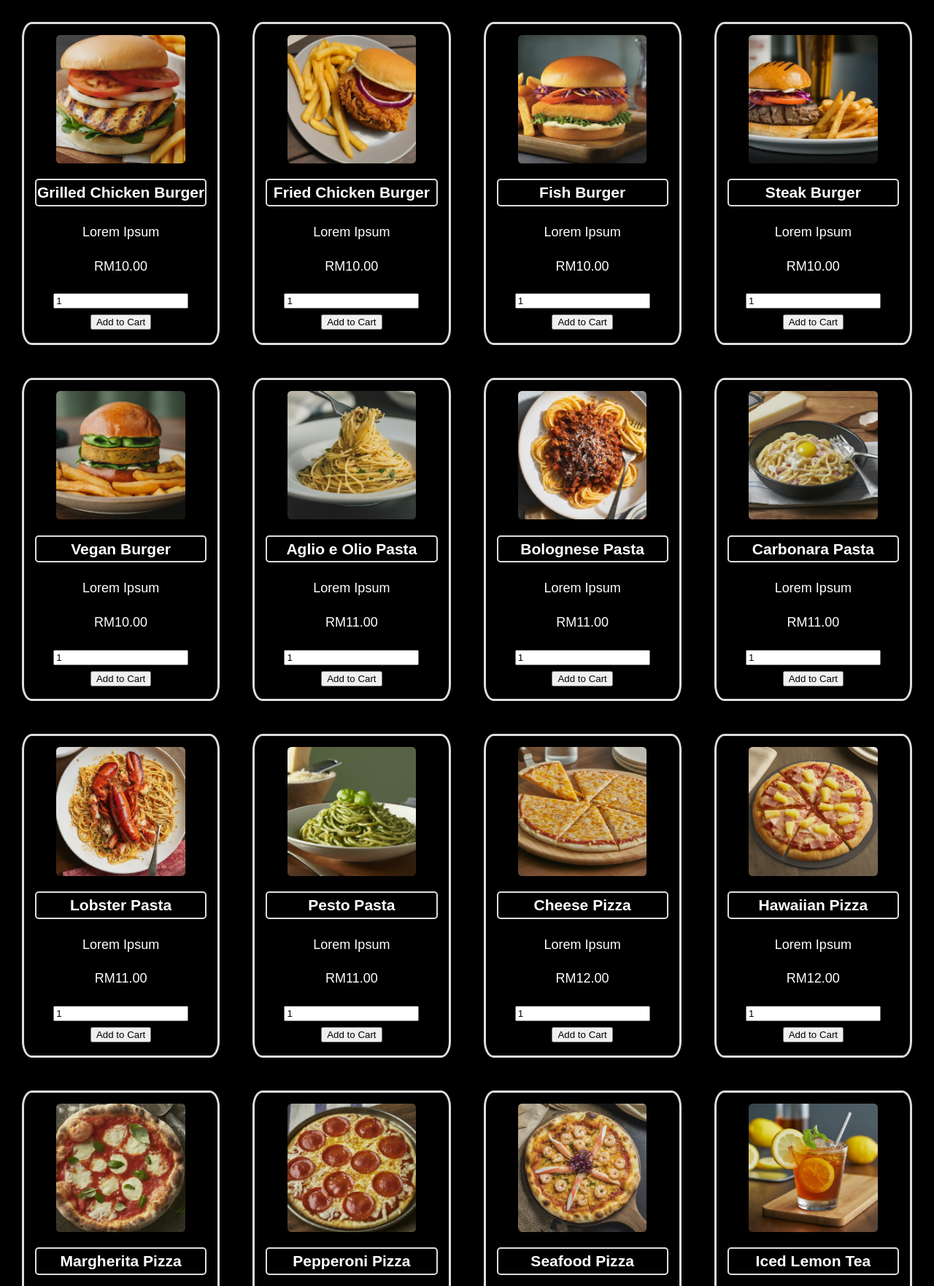
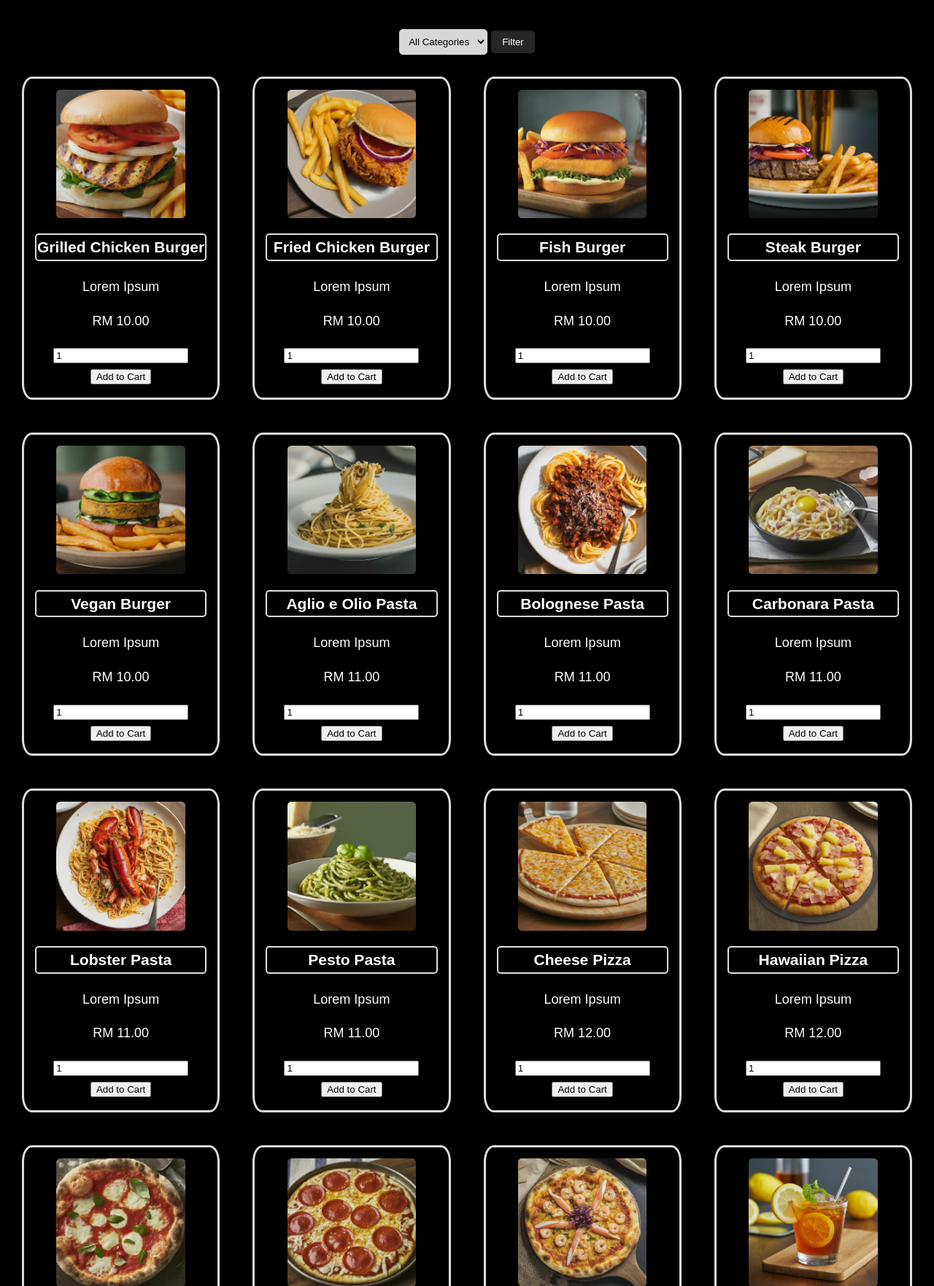
Before and after one commit to jkgithub02/Eat-with-JJ, a PHP site: page /menu.php in a window 1280 px wide. Shown: the part 195-1958 px from the top of the page at 73% size. Run offline with PHP 8.4, Linux system fonts and the light colour scheme; data comes from the database, SQL or seed files in the repository; some libraries are stand-ins or nearby versions.

Commit message:
made the menu work with filters!!!

```diff
--- a/menu.php
+++ b/menu.php
@@ -6,7 +6,7 @@ error_reporting(E_ALL);
 ini_set('display_errors', 1);
 ini_set('display_startup_errors', 1);
 
-include('connection.php');
+include ('connection.php');
 ?>
 
 <!DOCTYPE html>
@@ -14,27 +14,59 @@ include('connection.php');
 <script src="https://kit.fontawesome.com/8e05c53646.js" crossorigin="anonymous"></script>
 <script src="https://ajax.googleapis.com/ajax/libs/jquery/3.6.0/jquery.min.js"></script>
 <script src="scripts.js"></script>
+
 <head>
     <meta charset="UTF-8">
     <meta name="viewport" content="width=device-width, initial-scale=1.0">
     <title>Eat with JJ - Home</title>
     <link rel="stylesheet" href="style.css">
 </head>
+
 <body>
-    <?php include('header.php'); ?>
+
+    <?php include ('header.php'); ?>
     <main>
+        <div class="filter-container">
+            <form action="" method="post">
+                <select name="category">
+                    <option value='0'>All Categories</option>
+                    <?php
+                    $sql_categories = "SELECT * FROM foodcat";
+                    $result_categories = mysqli_query($conn, $sql_categories);
+
+                    while ($row_cat = mysqli_fetch_assoc($result_categories)) {
+                        echo "<option value='" . $row_cat['fcid'] . "'>" . $row_cat['catname'] . "</option>";
+                    }
+                    ?>
+                </select>
+                <button type="submit">Filter</button>
+            </form>
+        </div>
+
         <div class="menu-container">
             <?php
+            // Handle filtering
+            $selected_category = isset($_POST['category']) ? (int) $_POST['category'] : '0';
+
+            if ($selected_category == '0') {
+                // Include all foods, regardless of category
                 $sql = "SELECT * FROM food";
                 $result = mysqli_query($conn, $sql);
+                // var_dump($sql);
 
                 if (mysqli_num_rows($result) > 0) {
                     while ($row = mysqli_fetch_assoc($result)) { ?>
                         <div class="menu-item">
                             <img src="assets/<?= $row['img'] ?>" alt="<?= $row['foodname'] ?>">
-                        <h3><?= $row['foodname'] ?></h3>
-                        <p><?= $row['description'] ?></p>
-                        <p class="price">RM<?= $row['price'] ?></p>
+                            <h3>
+                                <?= $row['foodname'] ?>
+                            </h3>
+                            <p>
+                                <?= $row['description'] ?>
+                            </p>
+                            <p class="price">RM
+                                <?= $row['price'] ?>
+                            </p>
                             <input type="number" min="1" value="1" class="quantity">
                             <button class="add-to-cart" data-fid="<?= $row['fid'] ?>">Add to Cart</button>
                         </div>
@@ -43,6 +75,39 @@ include('connection.php');
                     echo '<p>No food items found in the menu. </p>';
                 }
                 mysqli_close($conn);
+
+            }
+
+            // SQL query with filtering
+            if ($selected_category != '0') {
+                $sql = "SELECT * FROM food f LEFT JOIN foodcat fc ON f.fcid = fc.fcid ";
+                $sql .= "WHERE f.fcid = $selected_category";
+                $result_filter = mysqli_query($conn, $sql);
+
+                if (mysqli_num_rows($result_filter) > 0) {
+                    while ($row = mysqli_fetch_assoc($result_filter)) { ?>
+                        <div class="menu-item">
+                            <img src="assets/<?= $row['img'] ?>" alt="<?= $row['foodname'] ?>">
+                            <h3>
+                                <?= $row['foodname'] ?>
+                            </h3>
+                            <p>
+                                <?= $row['description'] ?>
+                            </p>
+                            <p class="price">RM
+                                <?= $row['price'] ?>
+                            </p>
+                            <input type="number" min="1" value="1" class="quantity">
+                            <button class="add-to-cart" data-fid="<?= $row['fid'] ?>">Add to Cart</button>
+                        </div>
+                    <?php }
+                } else {
+                    echo '<p>No food items found in the menu. </p>';
+                }
+                mysqli_close($conn);
+            }
+
+
             ?>
         </div>
 
@@ -51,4 +116,5 @@ include('connection.php');
         </footer>
     </main>
 </body>
+
 </html>
--- a/style.css
+++ b/style.css
@@ -239,7 +239,7 @@ footer {
   /* Compensate for white text */
 }
 
-#testimonials{
+#testimonials {
   display: block;
   align-items: center;
   /* Align content vertically */
@@ -500,6 +500,32 @@ p::after {
 
 }
 
+.filter-container {
+  display: flex;
+  justify-content: center;
+  align-items: center;
+  padding: 20px;
+  width: 100%;
+}
+
+.filter-container select {
+  background-color: #ffffffd7;
+  border: 1px solid #ddd;
+  padding: 8px;
+  border-radius: 5px;
+}
+
+.filter-container button {
+  background-color: #2c2c2ce0;
+  /* Example color */
+  color: white;
+  padding: 8px 15px;
+  border: none;
+  border-radius: 5px;
+  cursor: pointer;
+}
+
+
 .msg {
   padding-top: 5px;
   display: flex;
```
Lines whose indentation alone changed are shown as unchanged.
